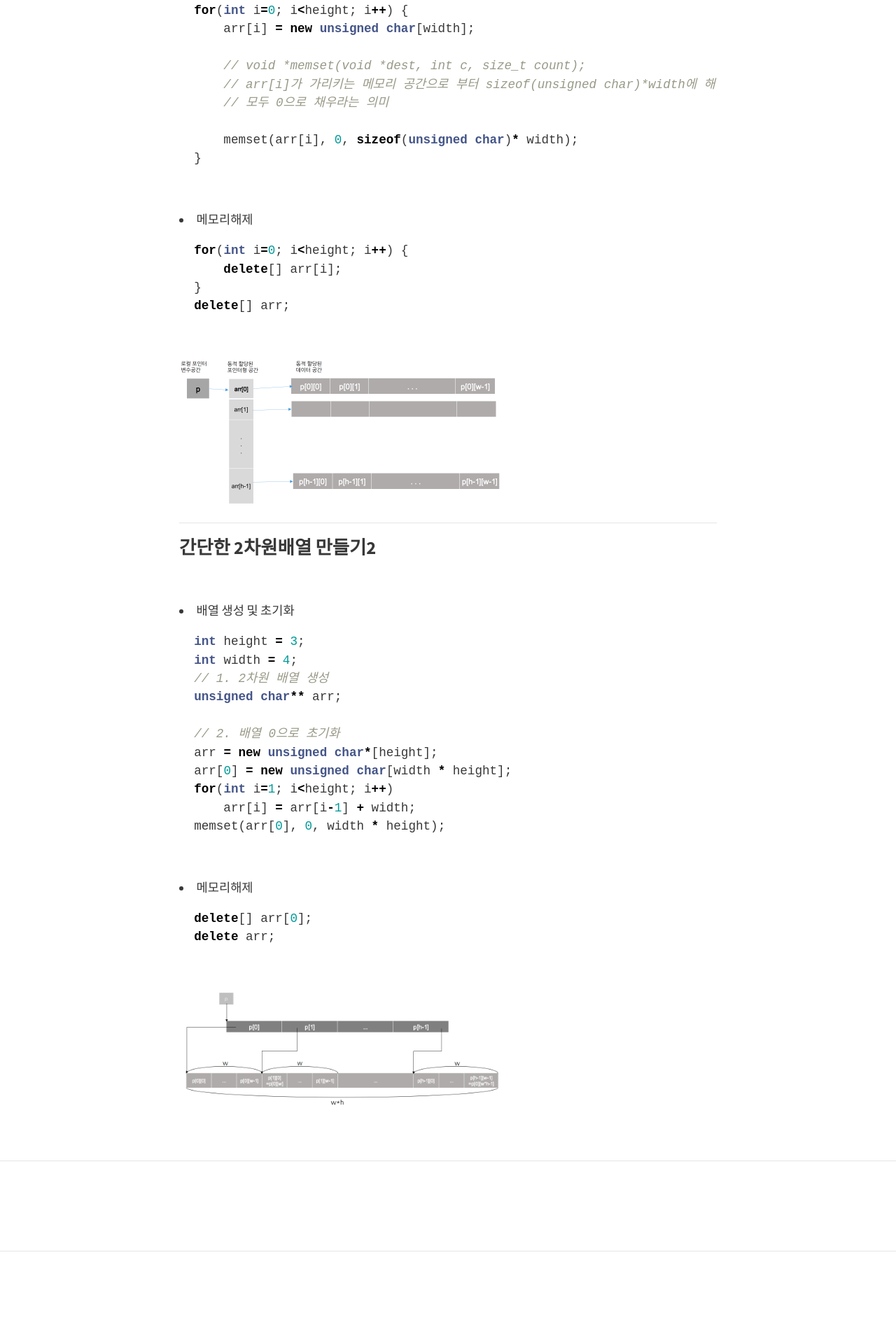
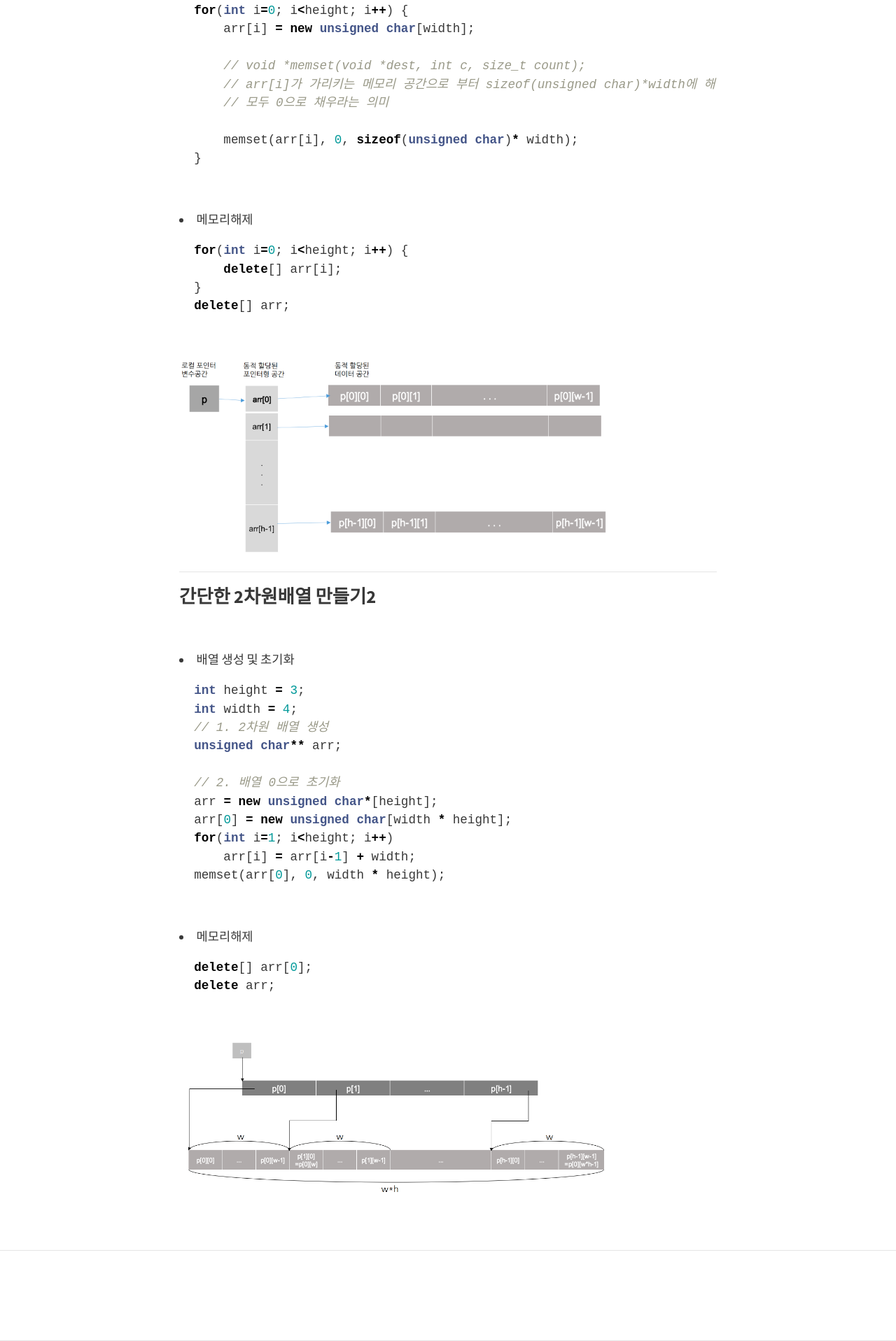
Before and after one commit to jayasou/jayasou.github.io, a Jekyll site: the page built from _posts/2019-09-07-imageProcess1.md, in a window 1280 px wide. Shown: the part 1697-3614 px from the top of the page at 70% size. Built offline with Jekyll 4.4.1, drawn with Linux system fonts in a browser that asks for light colours; nearby versions of some CDN libraries; comment, search, counter and statistics services are not loaded; before the commit the page ends 3486 px from its top, so only the background shows below that.

Commit message:
Update : imageSize

```diff
--- a/_posts/2019-09-07-imageProcess1.md
+++ b/_posts/2019-09-07-imageProcess1.md
@@ -77,7 +77,7 @@ categories: [ComputerVision]
 ~~~
 <br/>
 
-![arr1](/images/arr1.png){: width="60%" height="auto"}
+![arr1](/images/arr1.png){: width="80%" height="auto"}
 
 <hr>
 
@@ -107,4 +107,4 @@ categories: [ComputerVision]
 ~~~
 <br/>
 
-![arr2](/images/arr2.png){: width="60%" height="auto"}
+![arr2](/images/arr2.png){: width="80%" height="auto"}
```
